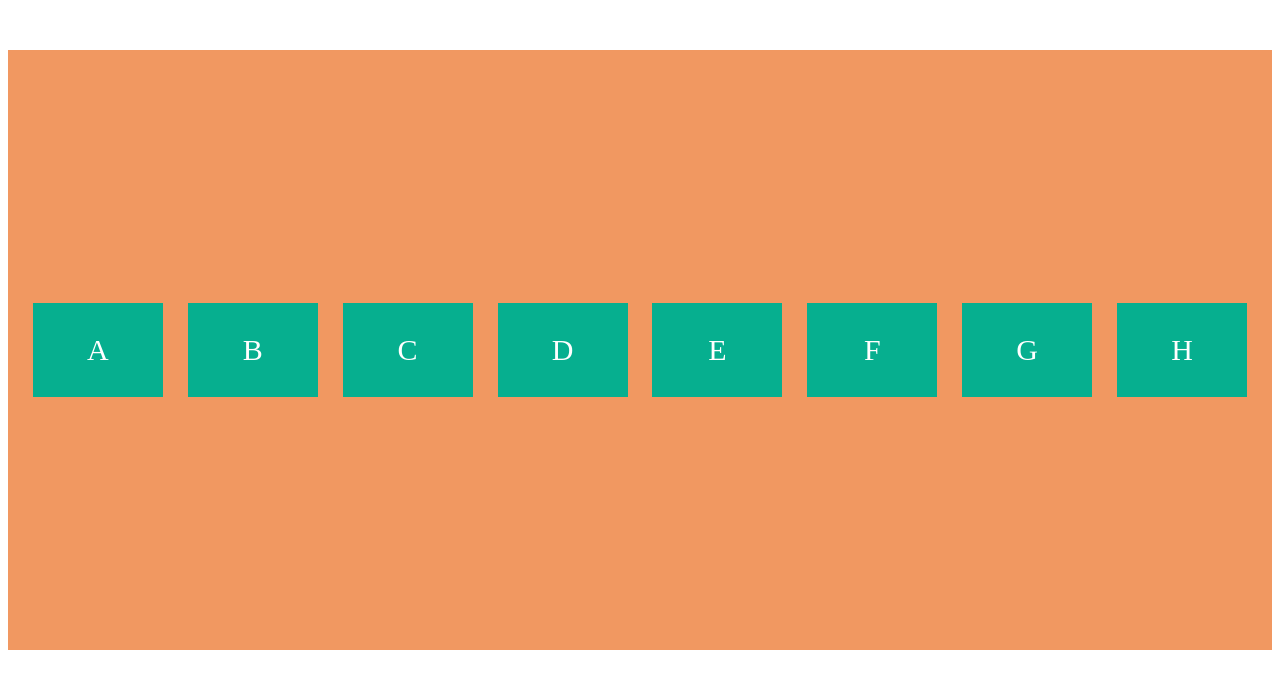
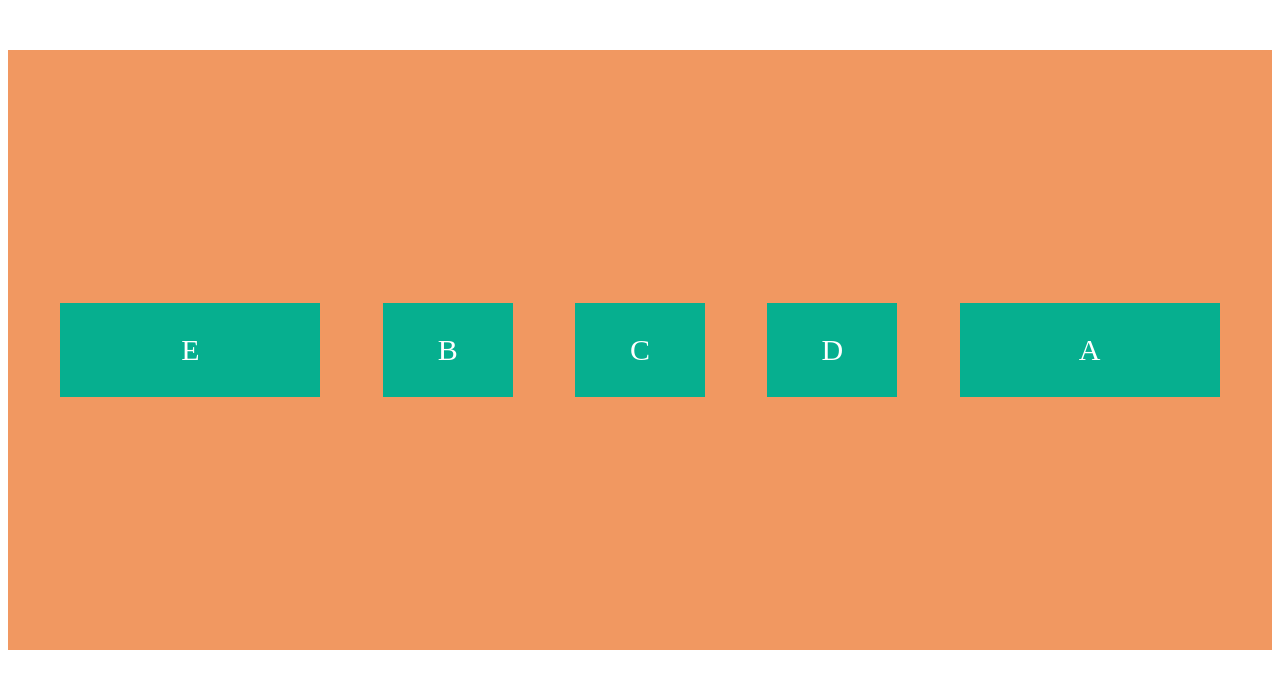
Before and after one commit to RalphVB/master-front, a plain HTML site: page MasterFlex/index.html in a window 1280 px wide. Drawn offline with Linux system fonts and the light colour scheme.

Commit message:
Manejo de las propiedades de contenedor flex item.

```diff
--- a/MasterFlex/index.html
+++ b/MasterFlex/index.html
@@ -14,17 +14,17 @@
             background-color: #f19861;
             display: flex;
             flex-direction: row;
-            flex-wrap: wrap;
+            flex-wrap: nowrap;
             /* flex-flow: column wrap; */
             justify-content: space-evenly;
-            align-items: flex-start;
-            align-content: space-evenly;
+            align-items: center;
+            /* align-content: space-evenly; */
         }
 
         .item {
             width: 70px;
             padding: 30px;
-            /* margin: 10px; */
+            margin: 10px;
             background-color: #06AF8f;
             text-align: center;
             font-size: 30px;
@@ -32,8 +32,22 @@
         }
 
         .item-1 {
+            width: 200px;
             /* font-size: 70px; */
+            order: 1;
+            /* flex-grow: 5; */
         }
+
+        .item-5 {
+            width: 200px;
+            order: -1;
+            /* align-self: stretch; */
+            /* flex-grow: 1; */
+            /* flex-shrink: 5; */
+            /* flex-basis: 100px; */
+            flex: 0 1 auto;
+        }
+
     </style>
 </head>
 <body>
@@ -43,9 +57,6 @@
         <div class="item item-3">C</div>
         <div class="item item-4">D</div>
         <div class="item item-5">E</div>
-        <div class="item item-6">F</div>
-        <div class="item item-7">G</div>
-        <div class="item item-8">H</div>
     </div>
 </body>
 </html>
```
